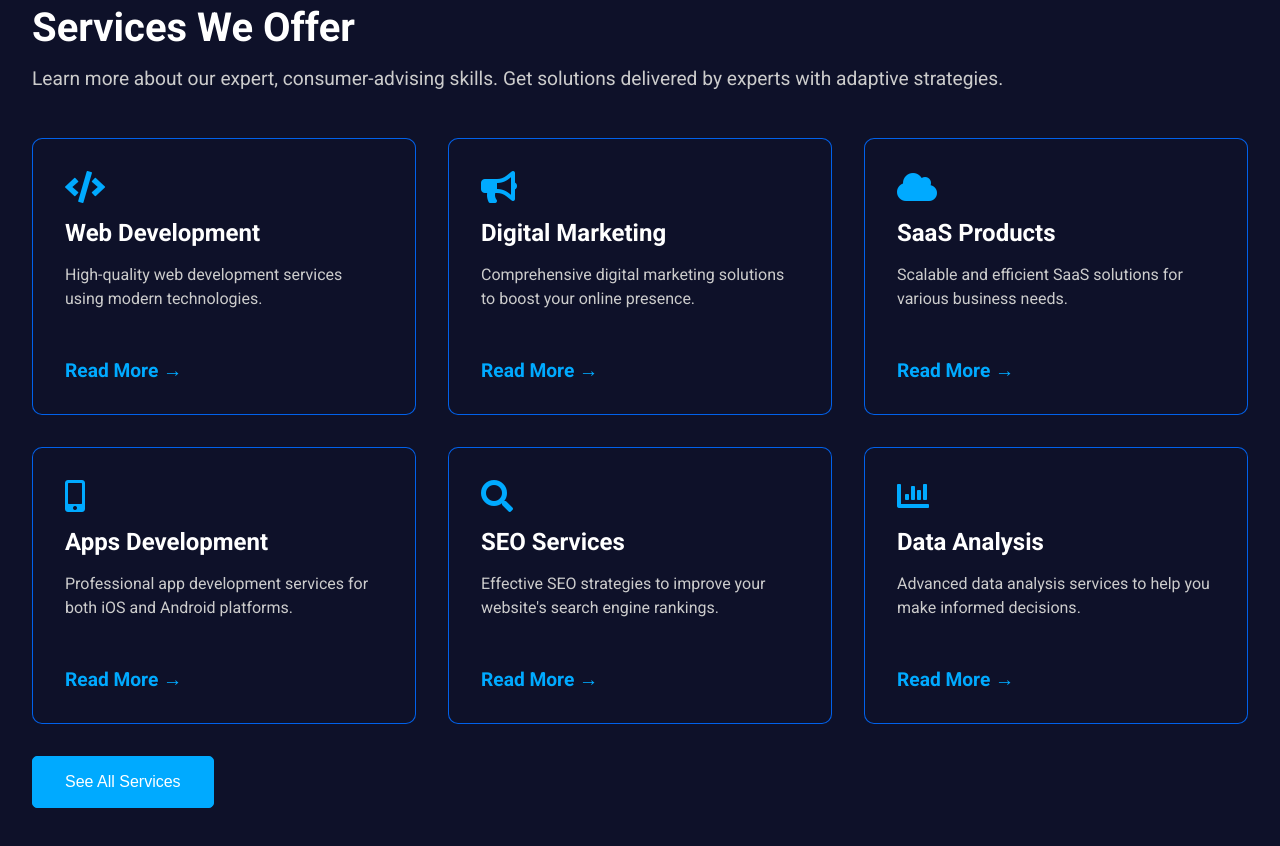
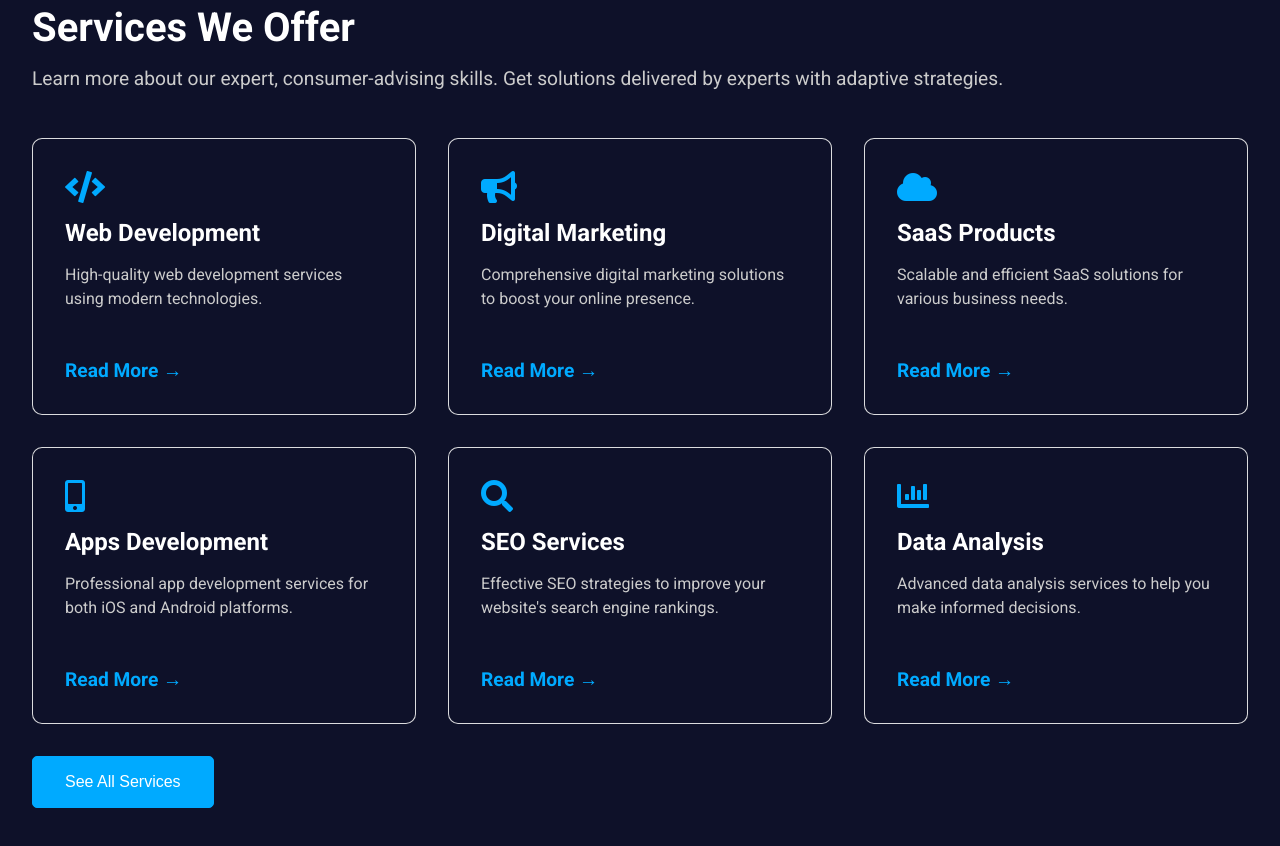
Before and after one commit to ejaz0/shirkat, a React (Create React App) app: page / in a window 1280 px wide. Shown: the part 620-1466 px from the top of the page. Built offline with nearby package versions, Linux system fonts and the light colour scheme; a small style sheet from the web is missing.

Commit message:
new color test

```diff
--- a/src/Styles/Css/HomeStyle.css
+++ b/src/Styles/Css/HomeStyle.css
@@ -155,7 +155,7 @@
 .service-card {
     background: #0e1129; /* Same as the background color */
     padding: 2rem;
-    border: 1px solid rgba(0, 106, 255, 0.9); /* Light blue border */
+    border: 1px solid rgba(242, 242, 242, 0.9); /* Light blue border */
     border-radius: 10px;
     transition: transform 0.3s ease, background 0.3s ease, color 0.3s ease, box-shadow 0.3s ease;
     position: relative;
```
